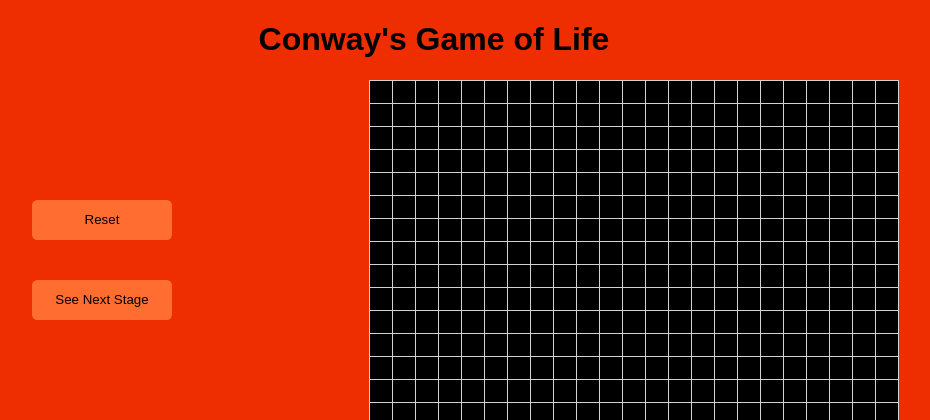
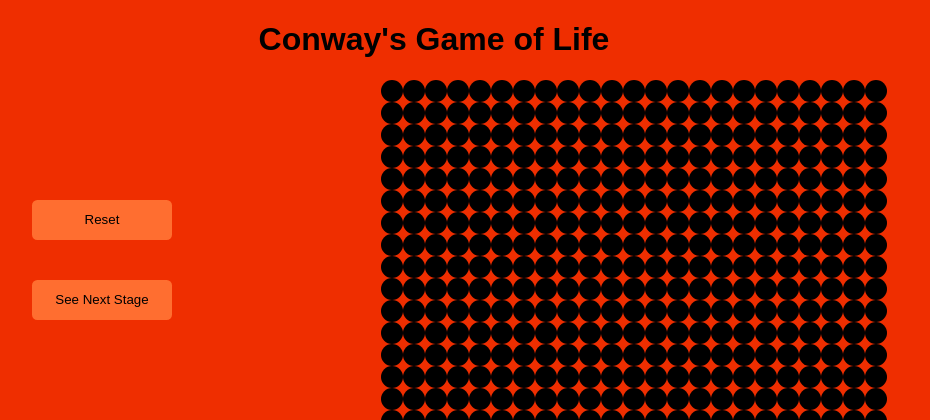
Before and after one commit to eggplantzzz/game_of_life, a PHP site: page /index.html in a window 1280 px wide. Shown: the top 420 px of the page, without its empty margins (206-1136 px from the left). Run offline with PHP 8.4, Linux system fonts and the light colour scheme; some libraries are stand-ins or nearby versions.

Commit message:
Make cells circular and remove cell borders

```diff
--- a/life.css
+++ b/life.css
@@ -12,11 +12,8 @@ table {
 td {
   height: 20px;
   width: 20px;
-  background-color: yellow;
   margin: 0px;
-  border-style: solid;
-  border-color: lightgrey;
-  border-width: 1px;
+  border-radius: 10pt;
 }
 
 .alive {
```
